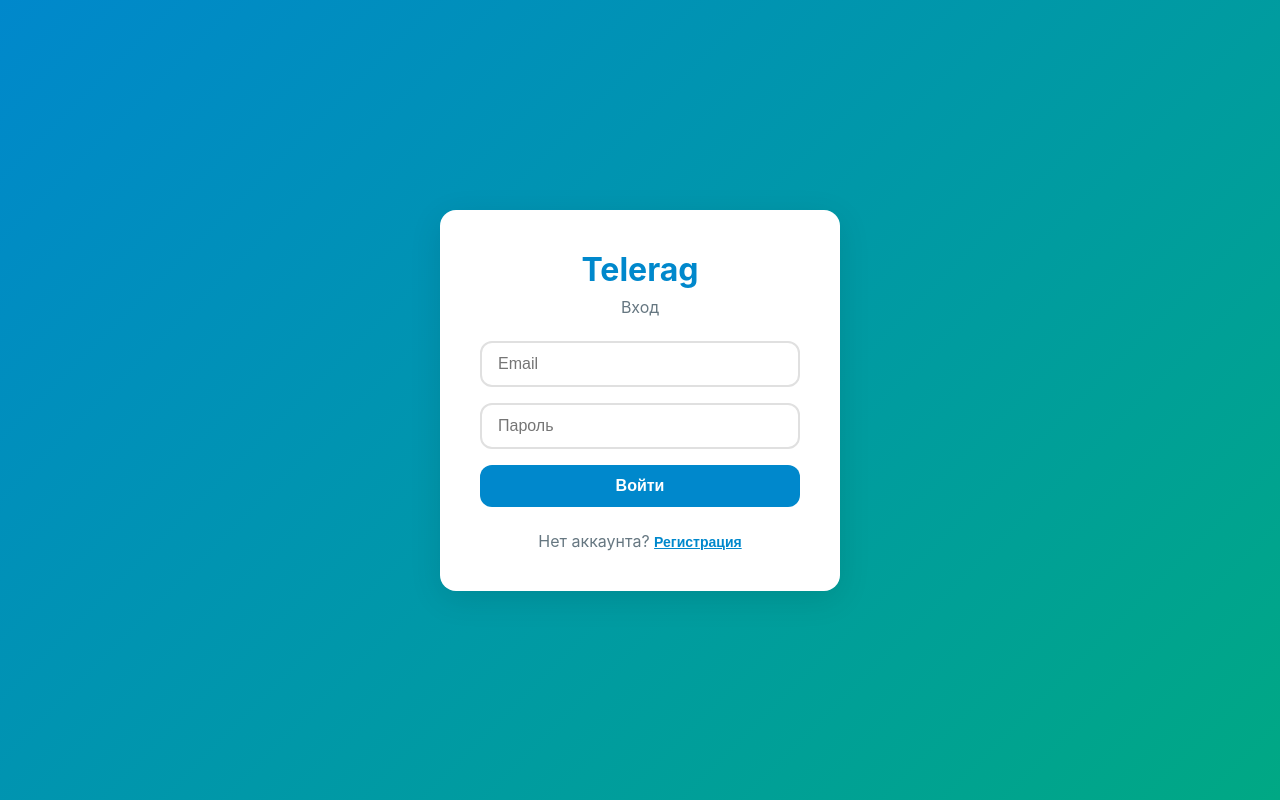
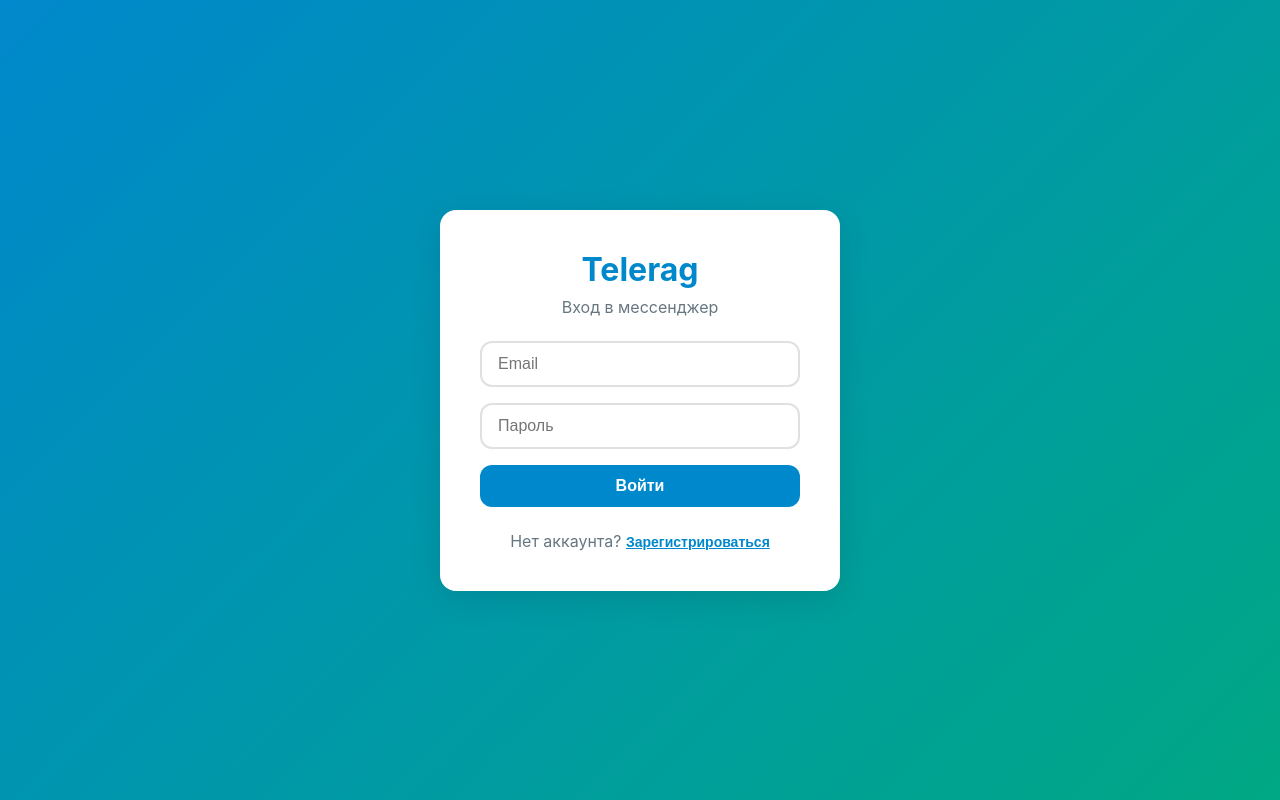
Before and after one commit to sasungmonitornyj-lgtm/teleraga, a React (Vite) app in the folder frontend/: page / in a window 1280 px wide. Built offline with nearby package versions, Linux system fonts and the light colour scheme.

Commit message:
Update Login.jsx

```diff
--- a/frontend/src/components/Auth/Login.jsx
+++ b/frontend/src/components/Auth/Login.jsx
@@ -1,20 +1,27 @@
+import React, { useState } from 'react';
+import { useAuth } from '../../contexts/AuthContext';
 import './Auth.css';
-import React, { useState } from 'react';
 
-const Login = ({ onSwitch, onLogin }) => {
+const Login = ({ onSwitch }) => {
   const [email, setEmail] = useState('');
   const [password, setPassword] = useState('');
+  const [loading, setLoading] = useState(false);
+  const { login, error } = useAuth();
 
-  const handleSubmit = (e) => {
+  const handleSubmit = async (e) => {
     e.preventDefault();
-    onLogin({ email, password });
+    setLoading(true);
+    await login(email, password);
+    setLoading(false);
   };
 
   return (
     <div className="auth-container">
       <div className="auth-card">
         <h1>Telerag</h1>
-        <p>Вход</p>
+        <p>Вход в мессенджер</p>
+
+        {error && <div className="auth-error">{error}</div>}
 
         <form onSubmit={handleSubmit}>
           <input
@@ -23,6 +30,7 @@ const Login = ({ onSwitch, onLogin }) => {
             value={email}
             onChange={(e) => setEmail(e.target.value)}
             required
+            disabled={loading}
           />
           <input
             type="password"
@@ -30,13 +38,18 @@ const Login = ({ onSwitch, onLogin }) => {
             value={password}
             onChange={(e) => setPassword(e.target.value)}
             required
+            disabled={loading}
           />
-          <button type="submit">Войти</button>
+          <button type="submit" disabled={loading}>
+            {loading ? 'Вход...' : 'Войти'}
+          </button>
         </form>
 
         <p>
           Нет аккаунта?{' '}
-          <button onClick={onSwitch}>Регистрация</button>
+          <button onClick={onSwitch} className="link-button">
+            Зарегистрироваться
+          </button>
         </p>
       </div>
     </div>
```
